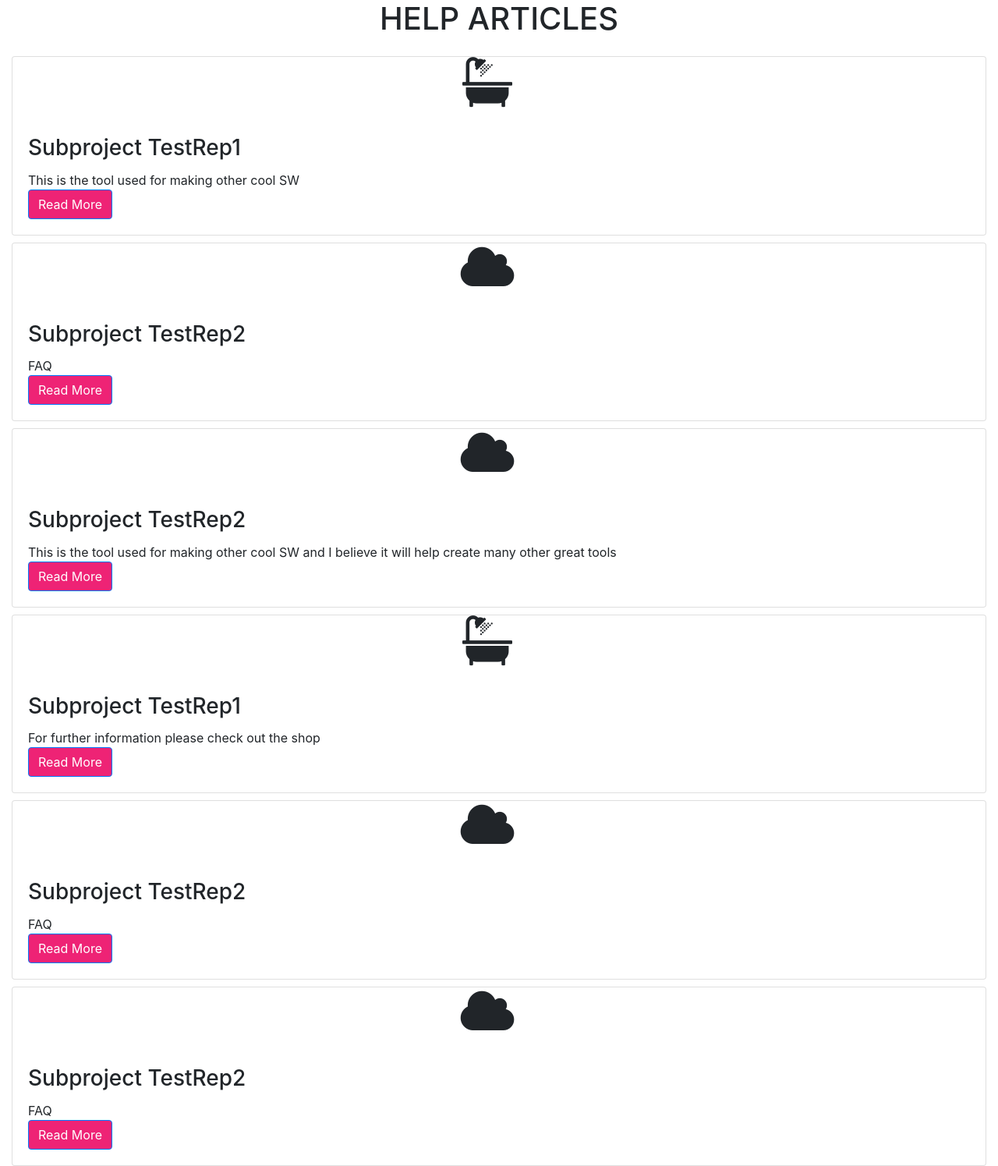
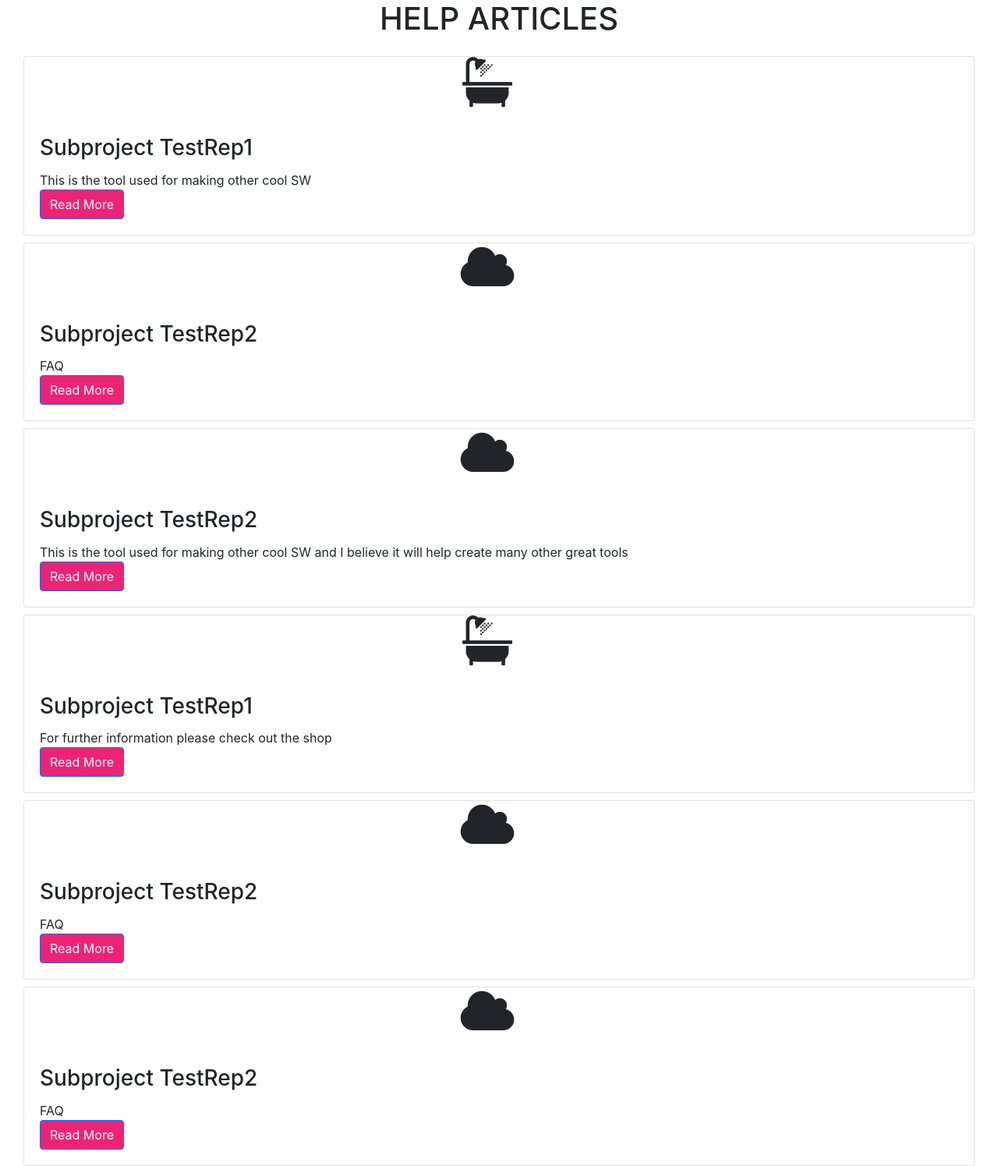
Before and after one commit to TestOrgLeonB/testorgleonb.github.io, a Jekyll site: the page built from README.md, in a window 1280 px wide. Shown: the whole page at 78% size. Built offline with Jekyll 4.4.1, drawn with Linux system fonts in a browser that asks for light colours; our own code applies the rules of GitHub Pages for plain Markdown files.

Commit message:
fix resp

```diff
--- a/_layouts/default.html
+++ b/_layouts/default.html
@@ -16,6 +16,7 @@
                     {% for subproject in project %}
                         {% assign remainder = forloop.index0 | modulo: 2 %}
                         {% if remainder == 1 %}
+                            <div class="col">
                             <!-- <div class="col-lg-3 col-md-4 col-sm-12 col-xs-12 mb-4"> -->
                                 <div class="card align-items-stretch" style="margin-top: 1vh;">
                                     <div class="row card-img-top">
@@ -42,7 +43,7 @@
                                             </div>
                                         </div>
                                     </div>
-                                <!-- </div> -->
+                                </div>
                             </div>
                         {% endif %}
                     {% endfor %}
```
